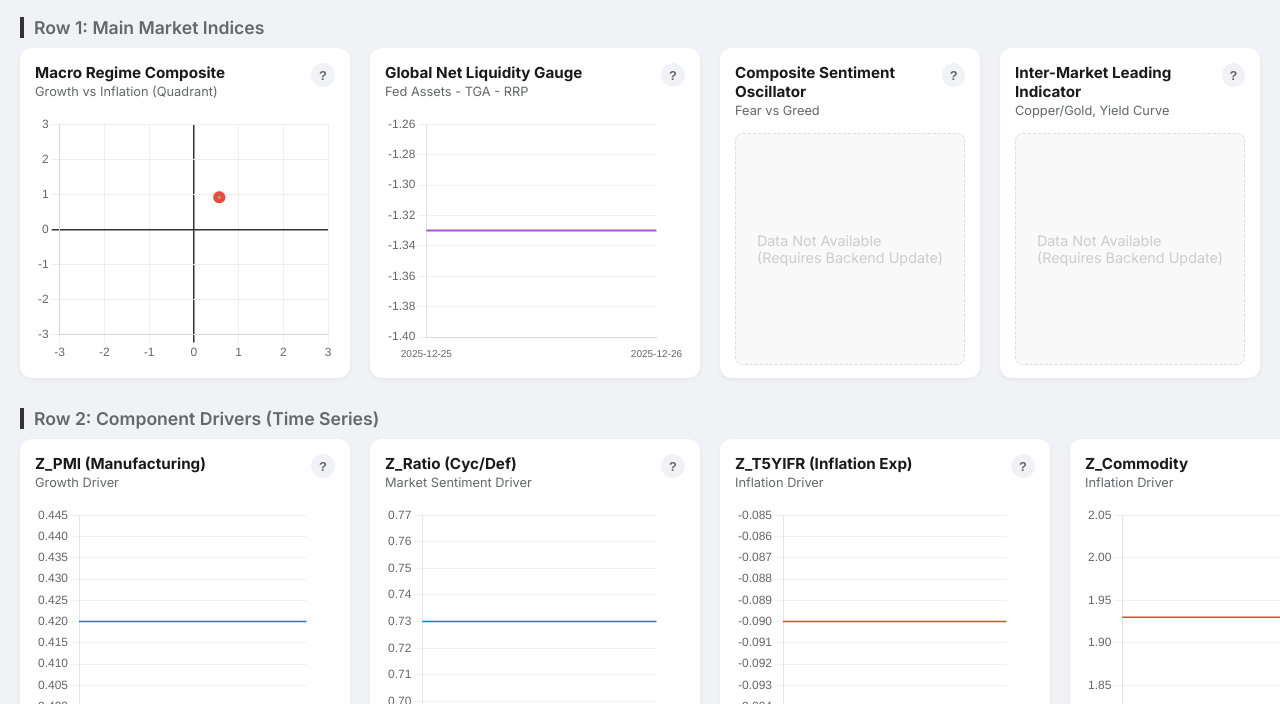
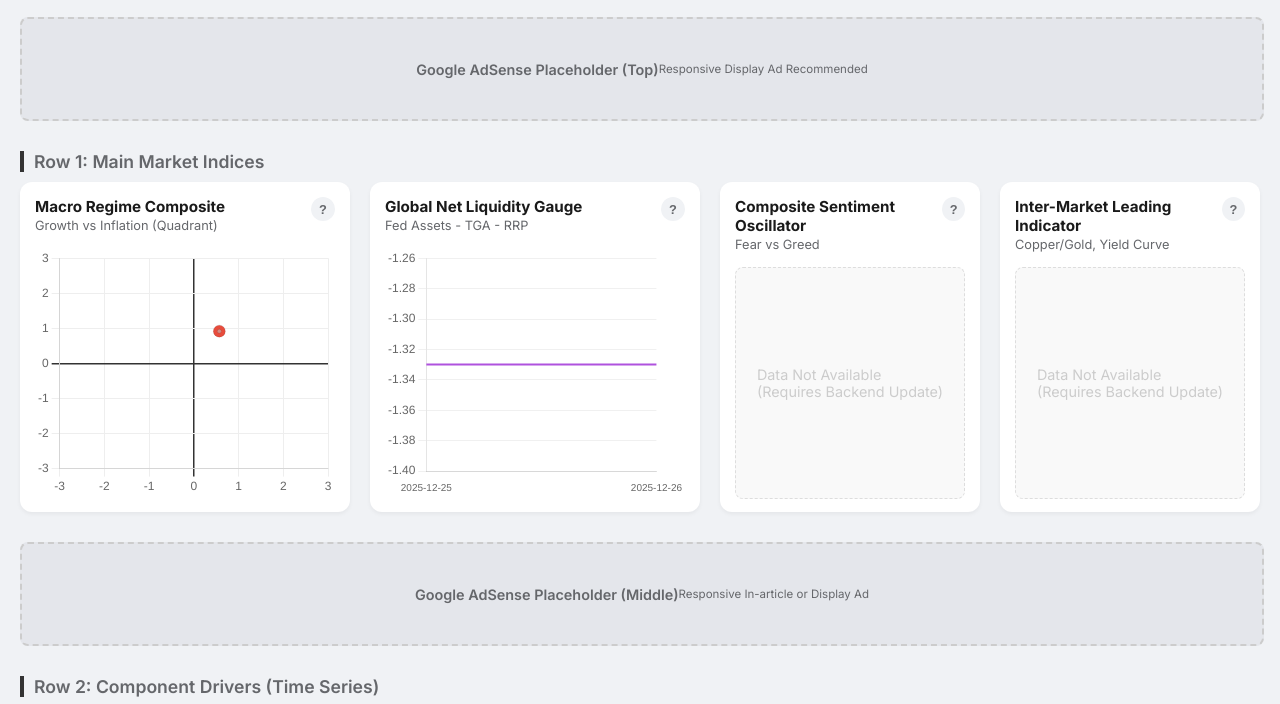
Before and after one commit to investment-decision/investment-decision.github.io, a plain HTML site: page index.html in a window 1280 px wide. Shown: the part 52-756 px from the top of the page. Drawn offline with nearby package versions, Linux system fonts and the light colour scheme.

Commit message:
added Google Adsesne placeholders

```diff
--- a/index.html
+++ b/index.html
@@ -46,6 +46,23 @@
             font-size: 1.5rem;
             font-weight: 700;
             color: var(--text-primary);
+        }
+
+        /* --- AdSense Style --- */
+        .ad-banner {
+            width: 100%;
+            height: 100px; /* 권장 높이 조절 가능 */
+            background-color: #e4e6eb;
+            display: flex;
+            align-items: center;
+            justify-content: center;
+            color: #65676b;
+            font-size: 0.9rem;
+            font-weight: 600;
+            border-radius: 8px;
+            margin-bottom: 30px;
+            border: 2px dashed #ccc;
+            text-align: center;
         }
 
         /* --- 2. 그리드 레이아웃 (4 Columns) --- */
@@ -207,6 +224,12 @@
             <h1>Market Regime Dashboard</h1>
         </div>
 
+        <!-- AdSense Position 1: Top Leaderboard -->
+        <div class="ad-banner">
+            Google AdSense Placeholder (Top)
+            <br><span style="font-weight:400; font-size:0.8em;">Responsive Display Ad Recommended</span>
+        </div>
+
         <!-- ROW 1: Main Indices -->
         <div class="section-title">Row 1: Main Market Indices</div>
         <div class="dashboard-row">
@@ -266,6 +289,12 @@
                     <div class="no-data">Data Not Available<br>(Requires Backend Update)</div>
                 </div>
             </div>
+        </div>
+
+        <!-- AdSense Position 2: Middle Banner -->
+        <div class="ad-banner">
+            Google AdSense Placeholder (Middle)
+            <br><span style="font-weight:400; font-size:0.8em;">Responsive In-article or Display Ad</span>
         </div>
 
         <!-- ROW 2: Components (Z-Scores) -->
```
